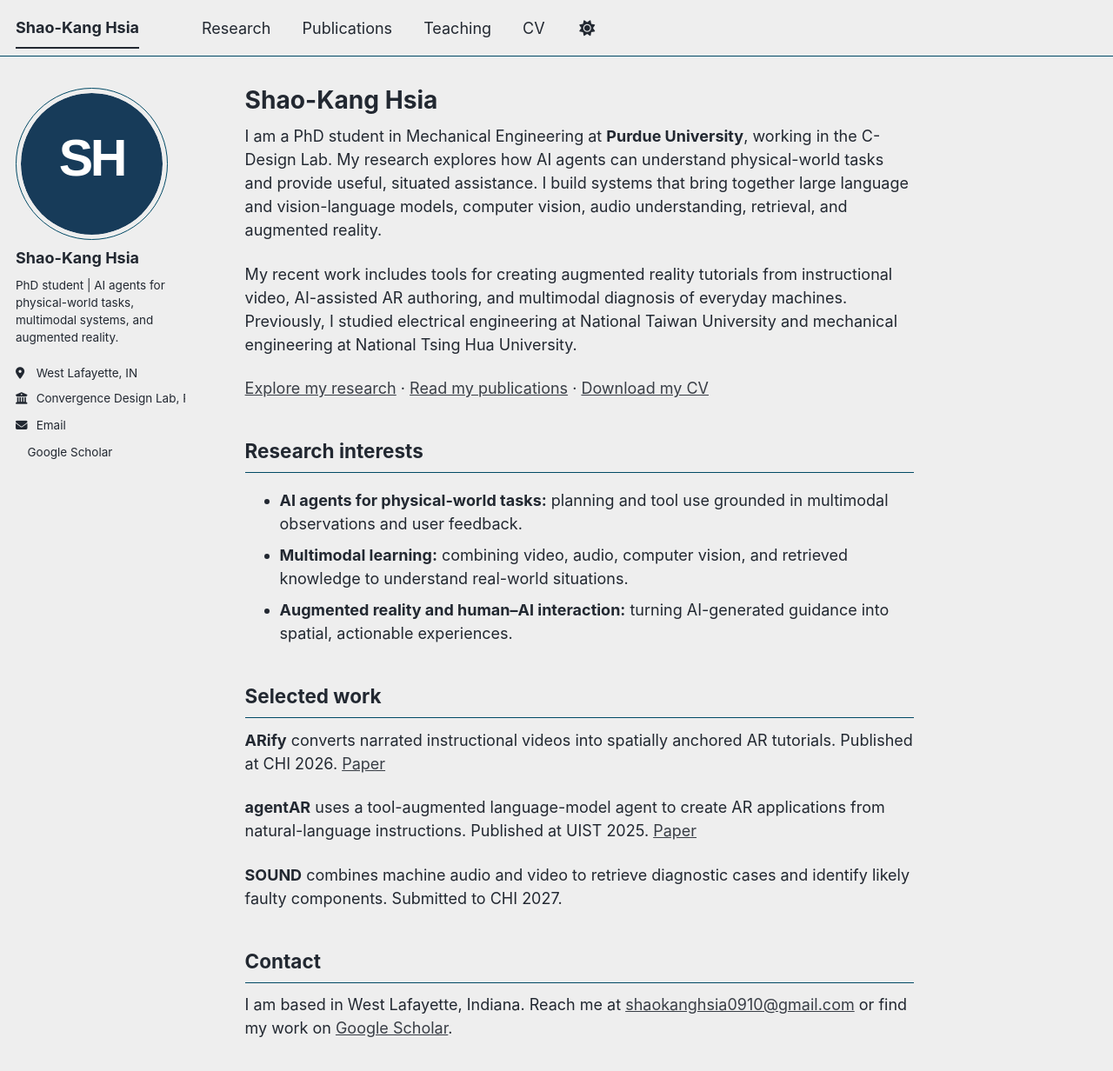
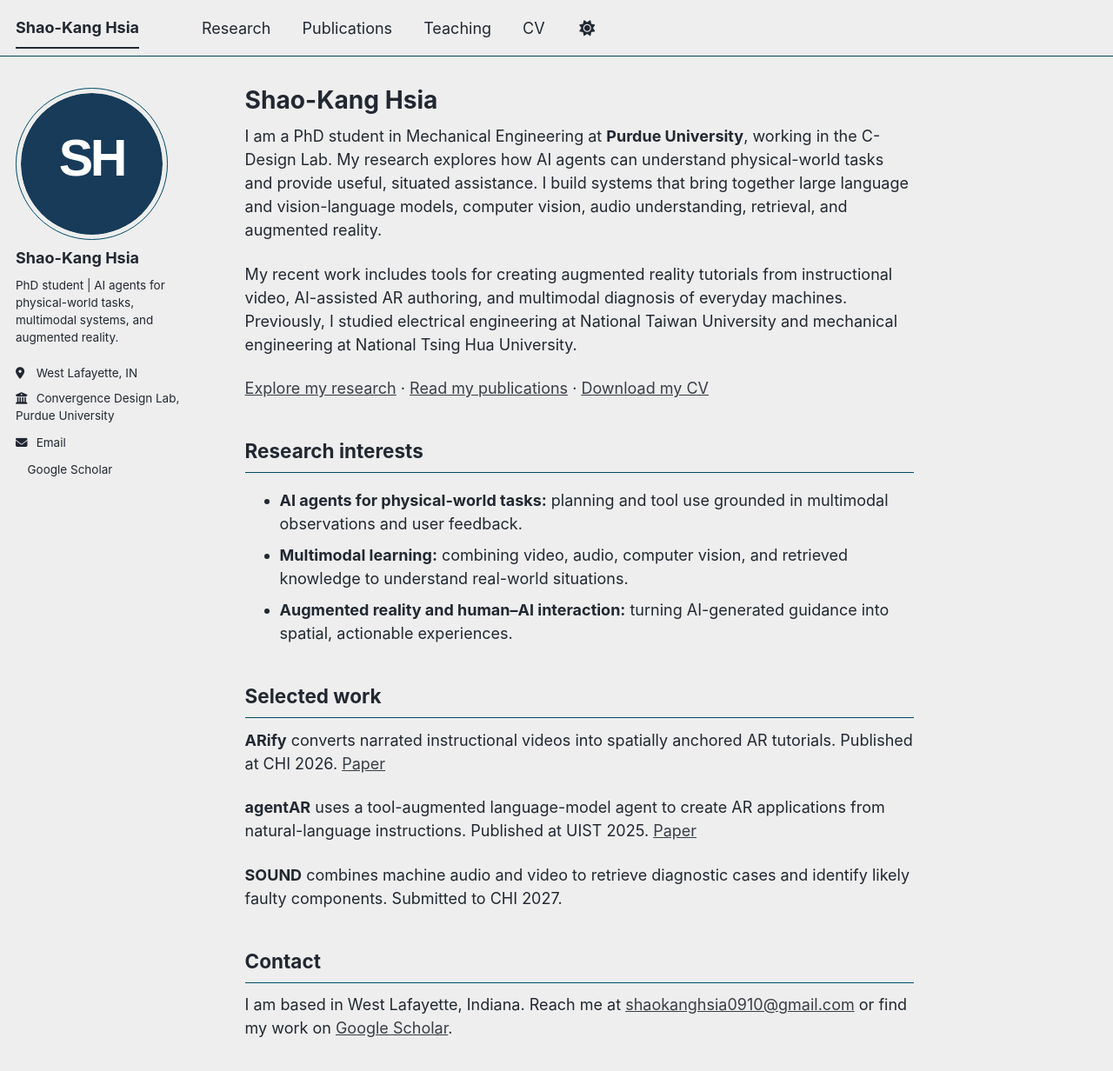
Before and after one commit to ShaoKangHsia/ShaoKangHsia.github.io, a Jekyll site: the page built from _pages/about.md, in a window 1280 px wide and 1246 px high. Shown: the top 1232 px of the window at 87% size. Built offline with Jekyll 4.4.1, drawn with Linux system fonts in a browser that asks for light colours; a script bundle is joined from its source files by our own code; a style sheet for code colours, icons or effects is not loaded.

Commit message:
Wrap long sidebar affiliation

```diff
--- a/_includes/author-profile.html
+++ b/_includes/author-profile.html
@@ -28,7 +28,7 @@
         <li class="author__desktop"><i class="fas fa-fw fa-location-dot icon-pad-right" aria-hidden="true"></i>{{ author.location }}</li>
       {% endif %}
       {% if author.employer %}
-        <li class="author__desktop"><a href="https://engineering.purdue.edu/cdesign/wp/"><i class="fas fa-fw fa-building-columns icon-pad-right" aria-hidden="true"></i>{{ author.employer }}</a></li>
+        <li class="author__desktop" style="white-space: normal;"><a href="https://engineering.purdue.edu/cdesign/wp/"><i class="fas fa-fw fa-building-columns icon-pad-right" aria-hidden="true"></i>{{ author.employer }}</a></li>
       {% endif %}
       {% if author.uri %}
         <li><a href="{{ author.uri }}"><i class="fas fa-fw fa-link icon-pad-right" aria-hidden="true"></i>{{ site.data.ui-text[site.locale].website_label | default: "Website" }}</a></li>
```
